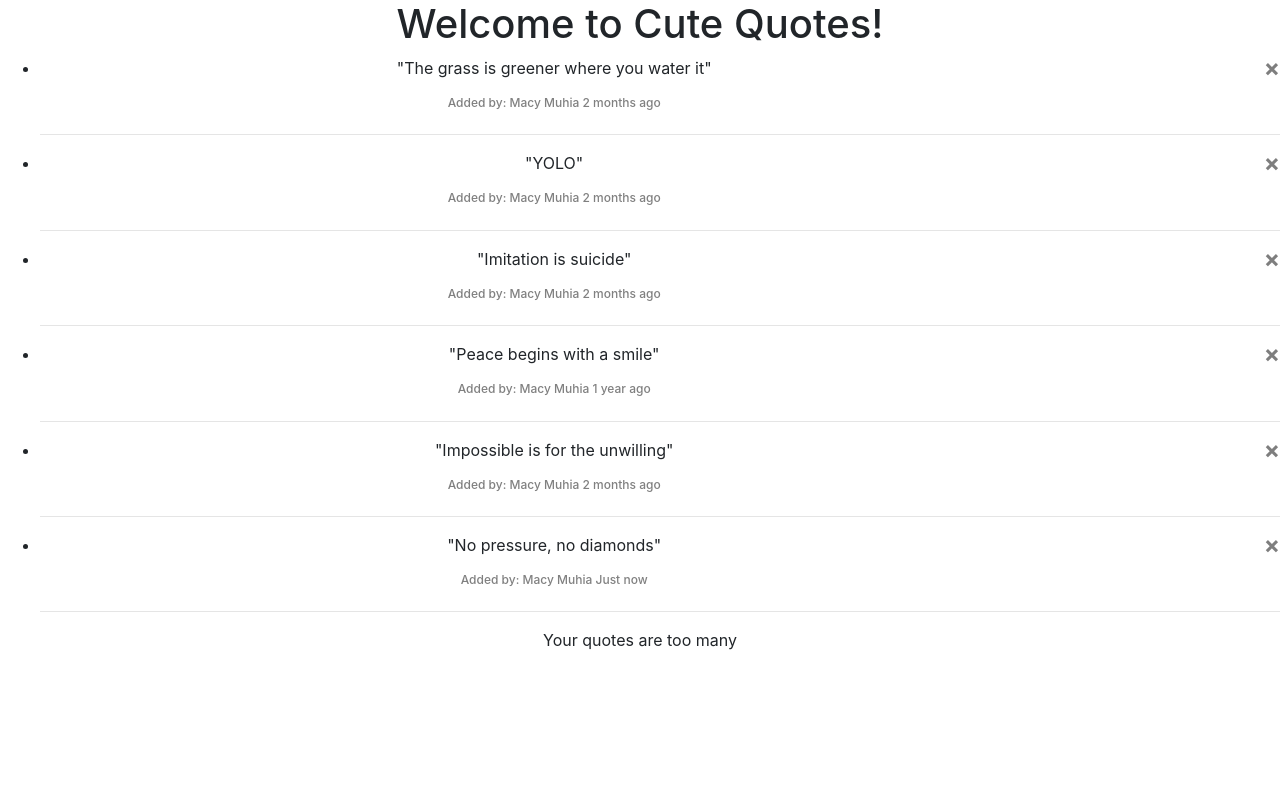
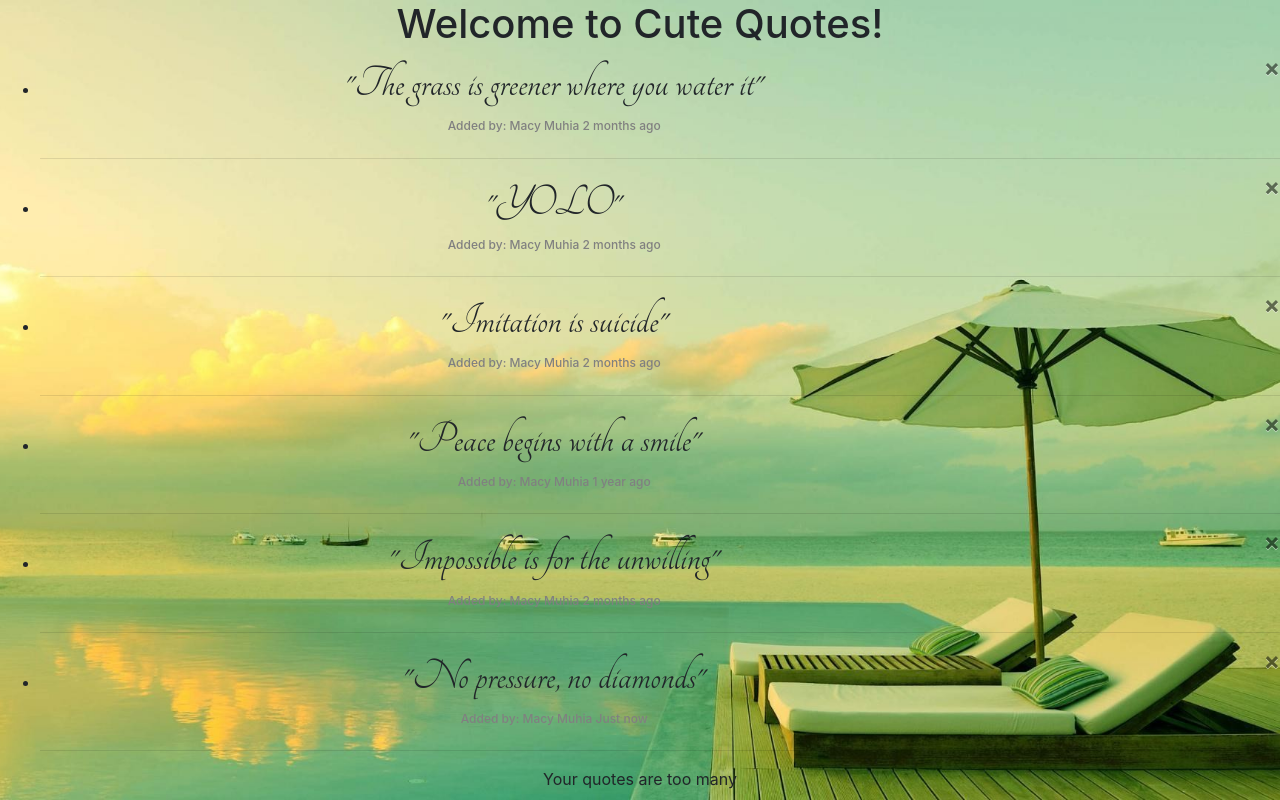
Before and after one commit to macymuhia/Cute-Quotes, an Angular app: page / in a window 1280 px wide. Built offline with nearby package versions, Linux system fonts and the light colour scheme.

Commit message:
Add a background image to cute quotes

```diff
--- a/src/app/quote/quote.component.css
+++ b/src/app/quote/quote.component.css
@@ -1,3 +1,10 @@
+@import url('https://fonts.googleapis.com/css?family=Tangerine&display=swap');
+h5 {
+    font-family: 'Tangerine', cursive;
+    font-size: 46px;
+    /* font-weight: bold; */
+}
+
 h6 {
     color: gray;
     font-size: 12px;
--- a/src/app/quote/quote.component.html
+++ b/src/app/quote/quote.component.html
@@ -4,7 +4,7 @@
     <li *ngFor='let quote of quotes; let i = index'>
         <div class="row">
             <div class="col-md-10">
-                <p (click)='toggleDetails(i)'>"{{quote.quoteName}}"</p>
+                <h5 (click)='toggleDetails(i)'>"{{quote.quoteName}}"</h5>
 
                 <app-quote-details *ngIf='quote.showDetail' [quote]='quote'></app-quote-details>
                 <h6> Added by:&nbsp;{{quote.addedBy}} {{quote.submitDate|date|dateAgo}}</h6>
--- a/src/index.html
+++ b/src/index.html
@@ -3,13 +3,17 @@
 
 <head>
     <meta charset="utf-8">
-    <title>Quotes</title>
+    <title>Cute Quotes</title>
     <base href="/">
 
     <meta name="viewport" content="width=device-width, initial-scale=1">
     <link rel="icon" type="image/x-icon" href="favicon.ico">
     <link rel="stylesheet" href="assets/css/bootstrap.css">
     <link rel="stylesheet" href="assets/css/fonts.css">
+    <script src="https://ajax.googleapis.com/ajax/libs/jquery/3.4.1/jquery.min.js"></script>
+    <script src="https://cdnjs.cloudflare.com/ajax/libs/popper.js/1.14.7/umd/popper.min.js"></script>
+    <script src="https://maxcdn.bootstrapcdn.com/bootstrap/4.3.1/js/bootstrap.min.js"></script>
+
 
 </head>
 
--- a/src/styles.css
+++ b/src/styles.css
@@ -1,3 +1,10 @@
 /* You can add global styles to this file, and also import other style files */
 
 @import url('./assets/css/fonts.css');
+body {
+    background-image: url("assets/images/banner.jpg");
+    background-repeat: no-repeat;
+    background-position: center;
+    background-size: cover;
+    height: 100vh;
+}
```
Also changed, not shown: src/assets/images/banner.jpg (added).
